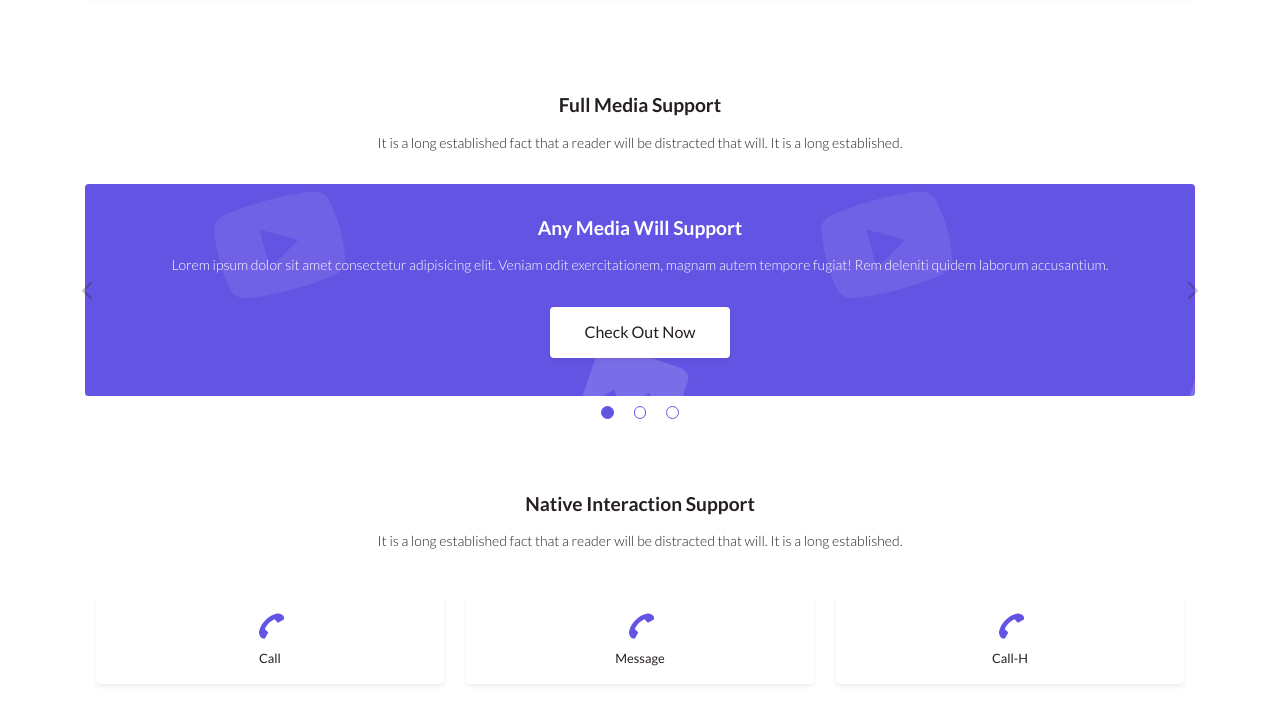
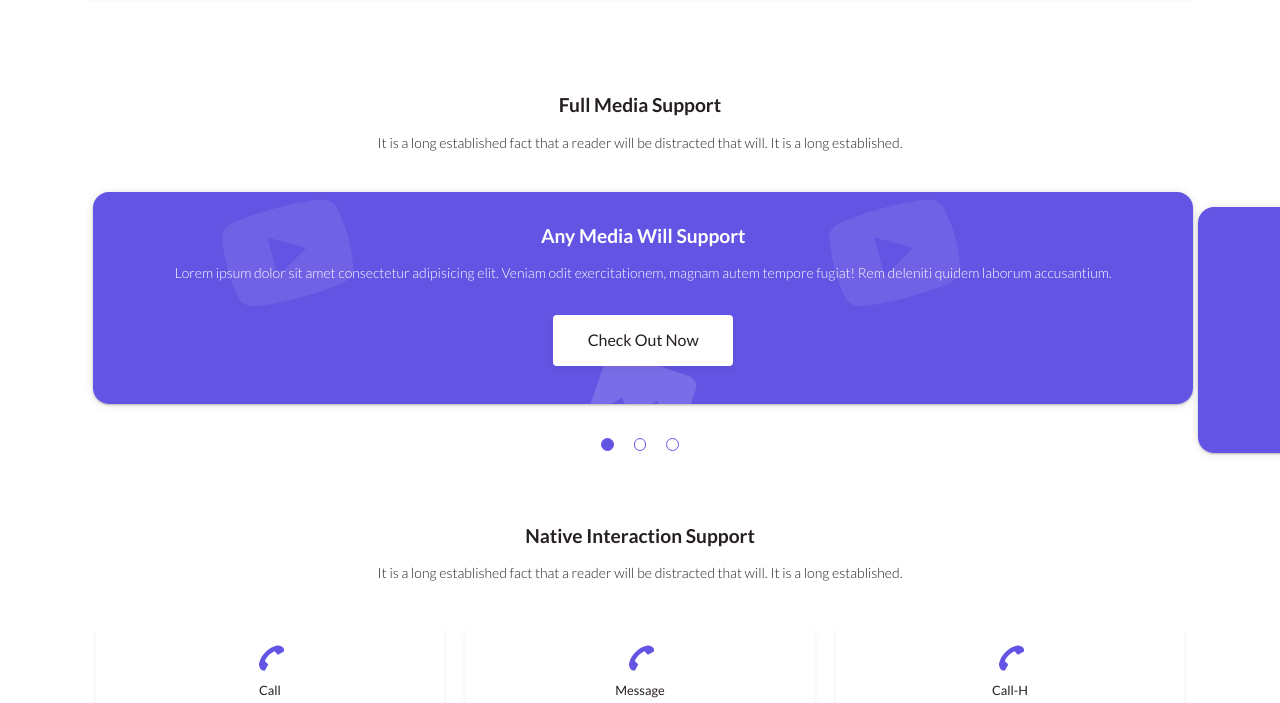
Before and after one commit to hamidpioneer/R-W-A, a website: page dist/index.html in a window 1280 px wide. Shown: the part 905-1608 px from the top of the page. Drawn offline with Linux system fonts and the light colour scheme.

Commit message:
Slider NEXT/PREV item design SOLVED (partially)

```diff
--- a/scss/helpers/_mixins.scss
+++ b/scss/helpers/_mixins.scss
@@ -12,13 +12,13 @@
 
 @mixin box-shadow($depth:1) {
     @if $depth==.5 {
-      box-shadow: 0 2px 3px rgba(0, 0, 0, 0.02), 0 3px 5px rgba(0, 0, 0, 0.05);
+      box-shadow: 0 2px 8px rgba(0, 0, 0, 0.02), 0 3px 5px rgba(0, 0, 0, 0.05);
     } @else
     if $depth==1 {
-      box-shadow: 0 1px 3px rgba(0, 0, 0, 0.12), 0 1px 2px rgba(0, 0, 0, 0.24);
+      box-shadow: 0 1px 10px rgba(0, 0, 0, 0.12), 0 1px 2px rgba(0, 0, 0, 0.24);
     } @else
     if $depth==2 {
-      box-shadow: 0 3px 6px rgba(0, 0, 0, 0.16), 0 3px 6px rgba(0, 0, 0, 0.23);
+      box-shadow: 0 3px 15px rgba(0, 0, 0, 0.16), 0 3px 6px rgba(0, 0, 0, 0.23);
     } @else
     if $depth==3 {
       box-shadow: 0 10px 20px rgba(0, 0, 0, 0.19), 0 6px 6px rgba(0, 0, 0, 0.23);
--- a/scss/main.scss
+++ b/scss/main.scss
@@ -652,19 +652,96 @@
 
     }
 }
+    // End General Owl-Carousel
+
+
+
+    // Start Custom Owl-Carousel Pre-Next item
+    .slider-section {
+        overflow: hidden;
+
+        .owl-carousel.owl-loaded{
+            padding-bottom: $spacer-large;
+
+            .owl-stage-outer {
+                overflow: inherit;
+
+                .owl-stage {
+                    display: flex;
+                    flex-flow: row nowrap;
+                    justify-content: center;
+                    align-items: flex-start;
+                    height: 100%;
+                    overflow: inherit;
+                    padding: $spacer-small;
+
+                    .owl-item {
+
+                        border-radius: $spacer-medium;
+                        overflow: hidden;
+                        @include box-shadow();
+
+                        &::after {
+                            content: "";
+                            position: absolute;
+                            left: 0;
+                            right: 0;
+                            top: 0;
+                            bottom: 0;
+                            background: $color-primary;
+                            z-index: 1;
+                            opacity: 1;
+                        }
+
+                        &.active{
+                            &::after {
+                                opacity: 0;
+                                z-index: -1;
+                            }
+                        }
+                    }
+                }
+            }
+        }
+
+        // Slider NEXT/PREV item design
+        .owl-item { // for LEFT item
+            @include transition();
+
+            margin-right: 5px !important;
+            margin-left: 0 !important;
+
+            &.active { // for CENTER/ACTIVE item
+                margin-right: 0 !important;
+                margin-left: 0 !important;
+            }
+
+            &.active+.owl-item {
+                // for RIGHT item
+                margin-right: 0 !important;
+                margin-left: 5px !important;
+            }
+
+            &:not(.active) {
+                top: 15px;
+                bottom: 15px;
+            }
+        }
+
+    }
+    // End Custom Owl-Carousel Pre-Next item
 
 
 
 
-
-    // End General Owl-Carousel
+// End Owl-Carousel
 
 
-// End Owl-Carousel
+// start test purpose
+.document__container {
+    padding: 1rem;
+    background-color: rgba(red, .5);
+    border: 1px solid yellow;
 
-    .document__container {
-        padding: 1rem;
-        background-color: red;
-        border: 1px solid yellow;
-
-    }
+}
+// end test purpose
```
Also changed, not shown: dist/css/main.css, dist/css/main.min.css, dist/index.html, dist/js/main.js.
